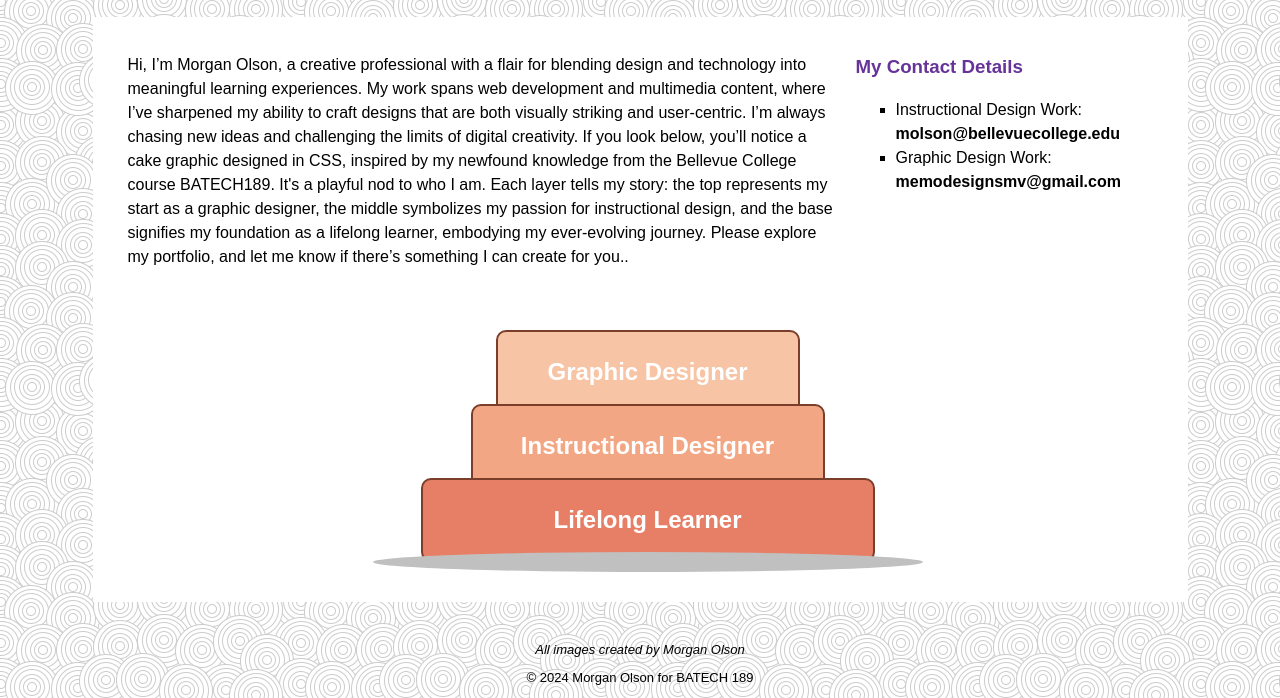
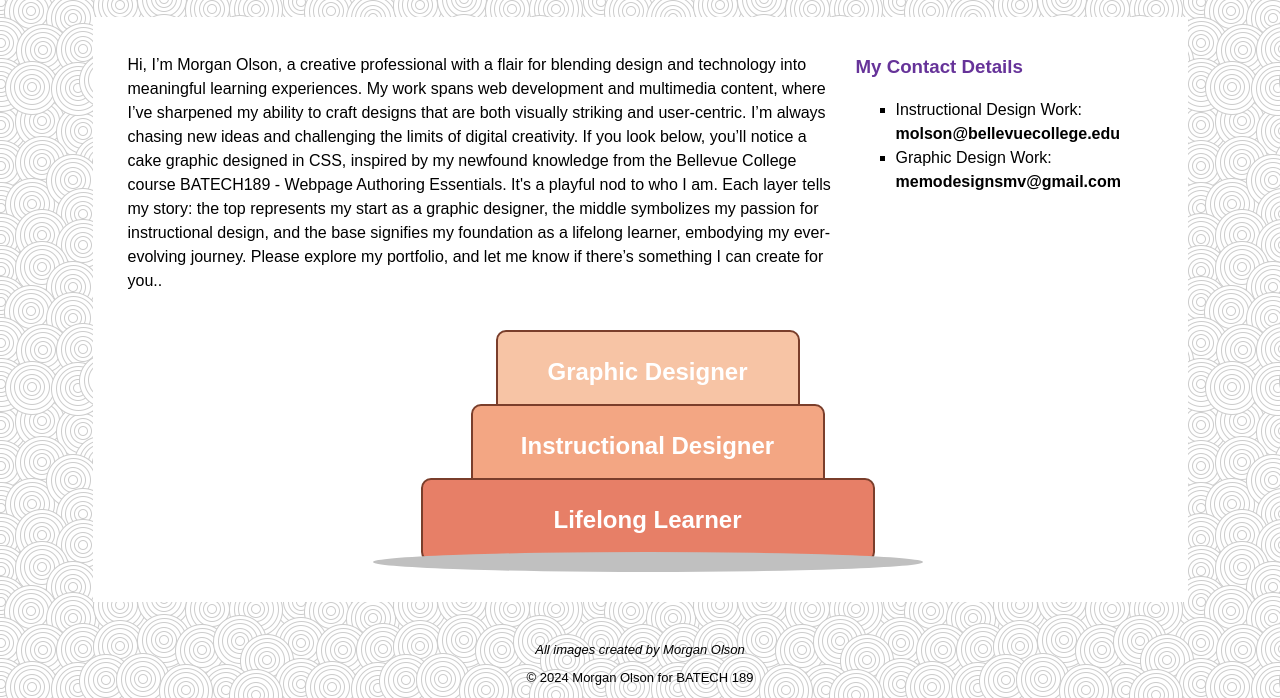
Before and after one commit to molson21/finalproject, a plain HTML site: page index.html in a window 1280 px wide. Shown: the part 180-878 px from the top of the page. Drawn offline with Linux system fonts and the light colour scheme.

Commit message:
portfolio_draft03

```diff
--- a/index.html
+++ b/index.html
@@ -35,7 +35,7 @@
         <div class="content">
 
             <!--Introduction-->
-            <p id="opening">Hi, I’m Morgan Olson, a creative professional with a flair for blending design and technology into meaningful learning experiences. My work spans web development and multimedia content, where I’ve sharpened my ability to craft designs that are both visually striking and user-centric. I’m always chasing new ideas and challenging the limits of digital creativity. If you look below, you’ll notice a cake graphic designed in CSS, inspired by my newfound knowledge from the Bellevue College course BATECH189. It's a playful nod to who I am. Each layer tells my story: the top represents my start as a graphic designer, the middle symbolizes my passion for instructional design, and the base signifies my foundation as a lifelong learner, embodying my ever-evolving journey. Please explore my portfolio, and let me know if there’s something I can create for you..</p>
+            <p id="opening">Hi, I’m Morgan Olson, a creative professional with a flair for blending design and technology into meaningful learning experiences. My work spans web development and multimedia content, where I’ve sharpened my ability to craft designs that are both visually striking and user-centric. I’m always chasing new ideas and challenging the limits of digital creativity. If you look below, you’ll notice a cake graphic designed in CSS, inspired by my newfound knowledge from the Bellevue College course BATECH189 - Webpage Authoring Essentials. It's a playful nod to who I am. Each layer tells my story: the top represents my start as a graphic designer, the middle symbolizes my passion for instructional design, and the base signifies my foundation as a lifelong learner, embodying my ever-evolving journey. Please explore my portfolio, and let me know if there’s something I can create for you..</p>
 
             <!--Morgan's Introduction-->
             <div id="facts">
```
Also changed, not shown: portfolio.html (+1 -1 lines).
